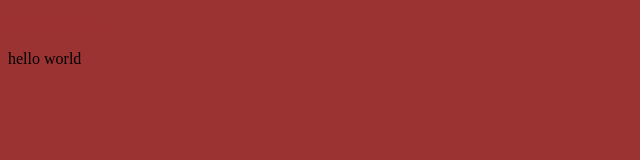
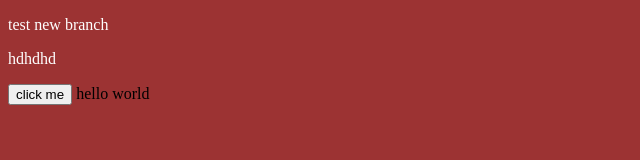
Before and after one commit to abdoelwakell/project-test, a plain HTML site: page index.html in a window 1280 px wide. Shown: the whole page, without its empty margins (0-640 px from the left). Drawn offline with Linux system fonts and the light colour scheme.

Commit message:
commit edit in programming

```diff
--- a/index.css
+++ b/index.css
@@ -2,5 +2,5 @@ body {
     background: #9c3333;
 }
 p{
-    color: #9c3333;
+    color: #ffffff;
 }
--- a/index.html
+++ b/index.html
@@ -8,6 +8,14 @@
 </head>
 <body>
     <p>test new branch </p>
+<p>hdhdhd</p>
+
+<button onclick="func()" id="btn">click me </button>
+
+
+
+
     <script src="script.js"></script>
+
 </body>
 </html>
--- a/script.js
+++ b/script.js
@@ -1 +1,5 @@
 document.write ("hello world")
+let btn = document.getElementById("btn")
+const func =()=> {
+    window.open('test.html')
+}
```
